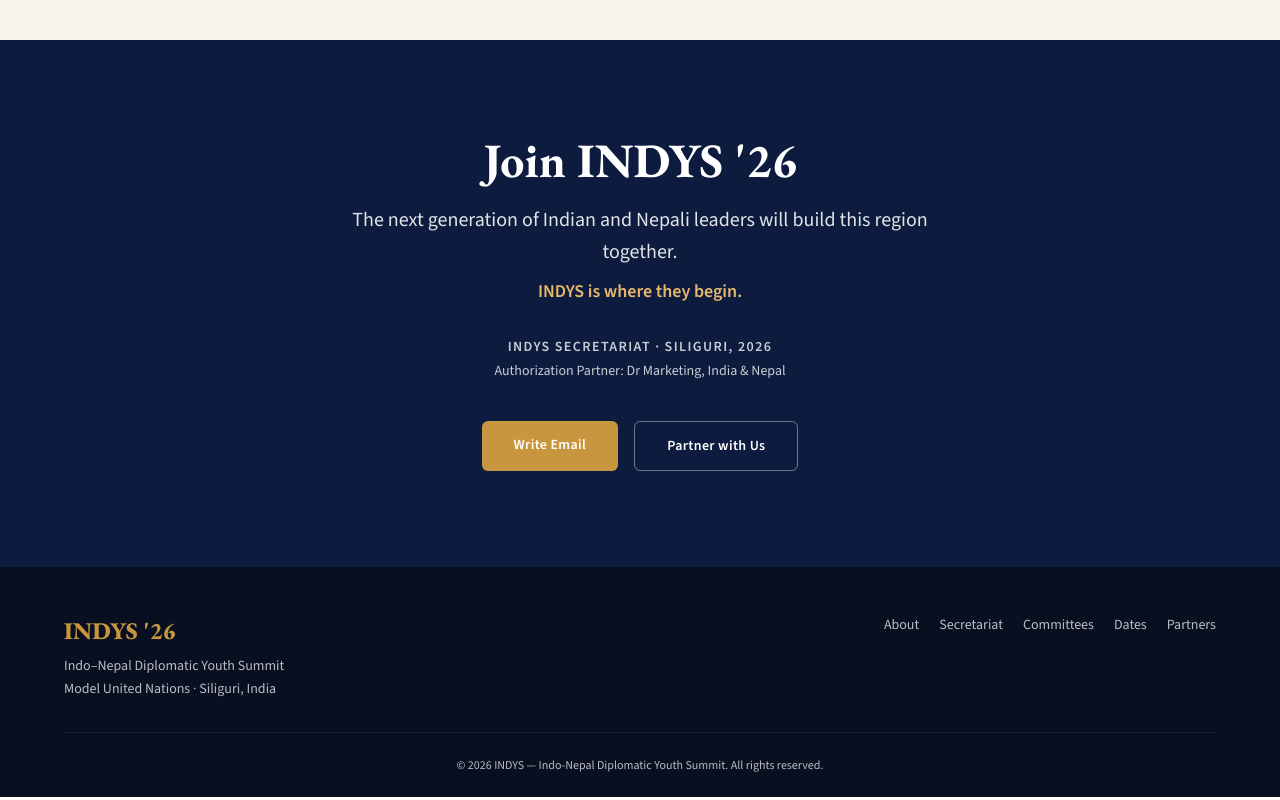
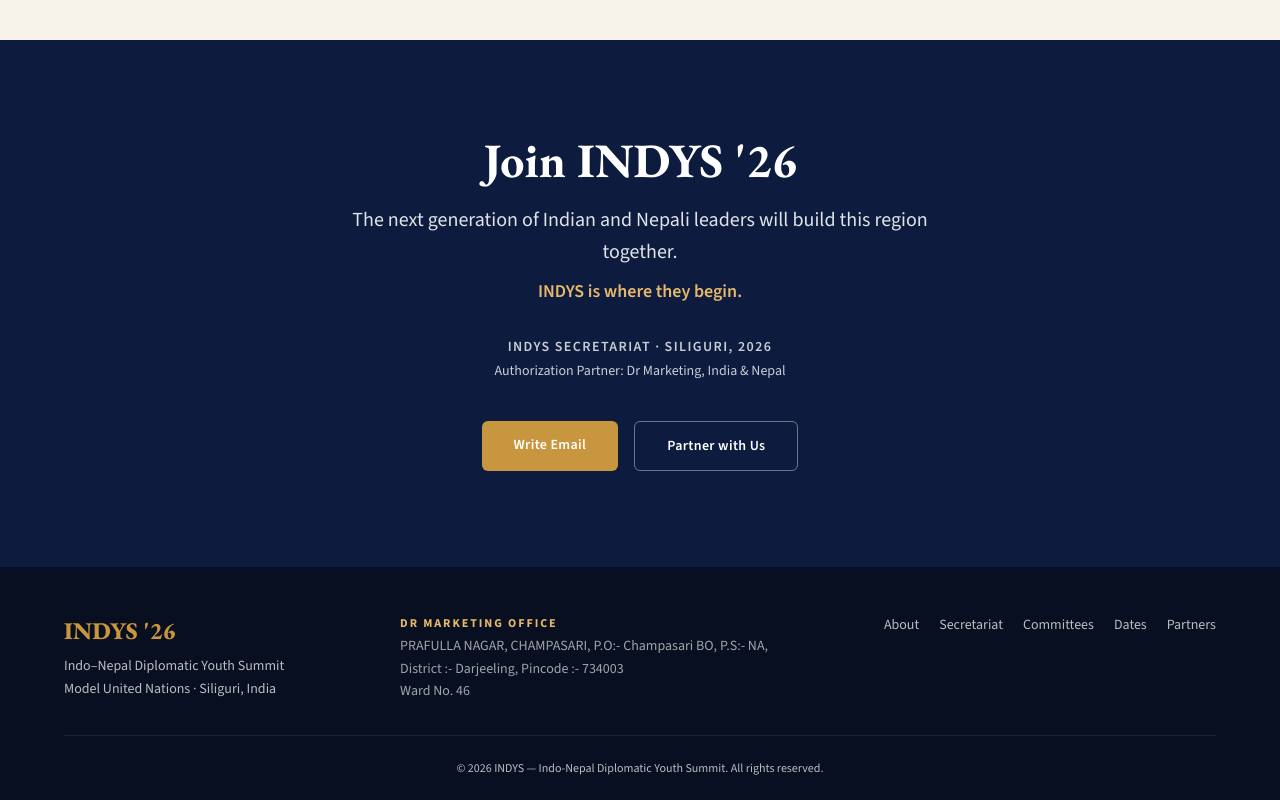
Before and after one commit to raunak-raj0032/indys-next, a Next.js app: page / in a window 1280 px wide. Shown: the part 7464-8264 px from the top of the page. Built offline with nearby package versions, Linux system fonts and the light colour scheme; no server answers.

Commit message:
Add Dr Marketing address to footers

```diff
--- a/src/components/Footer.tsx
+++ b/src/components/Footer.tsx
@@ -13,6 +13,16 @@ export default function Footer() {
             Model United Nations · Siliguri, India
           </p>
         </div>
+        <address className="max-w-sm not-italic text-sm leading-relaxed text-white/62">
+          <span className="mb-1 block text-xs font-bold uppercase tracking-[0.16em] text-[#e8b96a]">
+            Dr Marketing office
+          </span>
+          PRAFULLA NAGAR, CHAMPASARI, P.O:- Champasari BO, P.S:- NA,
+          <br />
+          District :- Darjeeling, Pincode :- 734003
+          <br />
+          Ward No. 46
+        </address>
         <div className="flex gap-x-5 gap-y-3 flex-wrap items-start">
           {links.map((l) => (
             <a
--- a/src/components/SubpageFooter.tsx
+++ b/src/components/SubpageFooter.tsx
@@ -19,6 +19,16 @@ export default function SubpageFooter() {
             Model United Nations · Siliguri, India
           </p>
         </div>
+        <address className="max-w-sm not-italic text-sm leading-relaxed text-white/62">
+          <span className="mb-1 block text-xs font-bold uppercase tracking-[0.16em] text-[#e8b96a]">
+            Dr Marketing office
+          </span>
+          PRAFULLA NAGAR, CHAMPASARI, P.O:- Champasari BO, P.S:- NA,
+          <br />
+          District :- Darjeeling, Pincode :- 734003
+          <br />
+          Ward No. 46
+        </address>
         <div className="flex gap-6 flex-wrap items-start">
           {footerLinks.map((l) => (
             <Link
```
